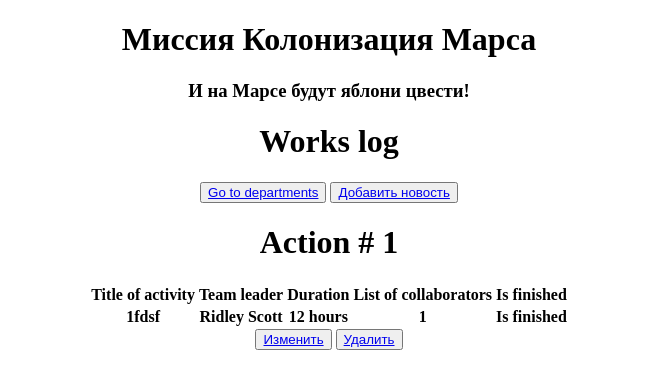
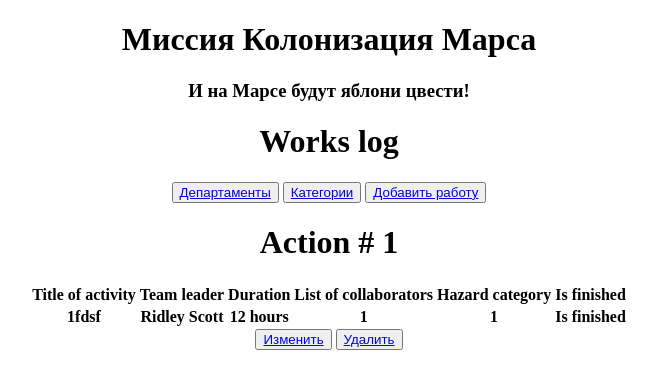
Before and after one commit to foroge/work-log, a Flask app: page / in a window 1280 px wide. Shown: the part 26-415 px from the top of the page, without its empty margins (311-968 px from the left). Run offline with Flask 3, Linux system fonts and the light colour scheme; a user stored in the database is signed in; data comes from the database, SQL or seed files in the repository; both versions use the stored data as it was after the commit; lists and menus that the app fills with data are empty.

Commit message:
category

```diff
--- a/data/__all_models.py
+++ b/data/__all_models.py
@@ -1,3 +1,4 @@
 from . import department
 from . import users
 from . import jobs
+from . import category
--- a/data/jobs.py
+++ b/data/jobs.py
@@ -16,3 +16,7 @@ class Jobs(SqlAlchemyBase):
     start_date = sqlalchemy.Column(sqlalchemy.DateTime, default=datetime.datetime.now)
     end_date = sqlalchemy.Column(sqlalchemy.DateTime)
     is_finished = sqlalchemy.Column(sqlalchemy.Boolean)
+
+    category = orm.relationship("Category",
+                                  secondary="association",
+                                  backref="jobs")
--- a/forms/job.py
+++ b/forms/job.py
@@ -11,4 +11,5 @@ class JobsForm(FlaskForm):
     start_date = DateField('Start date')
     end_date = DateField('End date')
     is_finished = BooleanField("Is finished", validators=[DataRequired()])
+    category = StringField('Category')
     submit = SubmitField('Добавить')
--- a/main.py
+++ b/main.py
@@ -2,8 +2,10 @@ from flask import Flask, render_template, redirect, request
 from data.users import User
 from forms.user import RegisterForm, LoginForm
 from forms.job import JobsForm
+from forms.category import CategoryForm
 from forms.department import DepartmentForm
 from data.jobs import Jobs
+from data.category import Category
 from data.department import Department
 from data import db_session
 from flask_login import LoginManager, login_user, login_required, logout_user, current_user
@@ -26,6 +28,64 @@ def load_user(user_id):
 def logout():
     logout_user()
     return redirect("/")
+
+
+@app.route('/category_delete/<int:id>', methods=['GET', 'POST'])
+@login_required
+def category_delete(id):
+    db_sess = db_session.create_session()
+    cat = db_sess.query(Category).filter(Category.id == id).first()
+    if cat:
+        db_sess.delete(cat)
+        db_sess.commit()
+    else:
+        abort(404)
+    return redirect('/category')
+
+
+@app.route('/category_edit/<int:id>', methods=['GET', 'POST'])
+@login_required
+def category_edit(id):
+    form = CategoryForm()
+    if request.method == "GET":
+        db_sess = db_session.create_session()
+        cat = db_sess.query(Category).filter(CategoryForm.id == id).first()
+        if cat:
+            form.name.data = cat.name
+        else:
+            abort(404)
+    if form.validate_on_submit():
+        db_sess = db_session.create_session()
+        cat = db_sess.query(Category).filter(CategoryForm.id == id).first()
+        if cat:
+            cat.name = form.name.data
+            db_sess.commit()
+            return redirect('/category')
+        else:
+            abort(404)
+    return render_template('category_form.html', title='Редактирование категории', form=form)
+
+
+@app.route('/add_category', methods=['GET', 'POST'])
+def add_category():
+    form = CategoryForm()
+    if form.validate_on_submit():
+        db_sess = db_session.create_session()
+        cat = Category(
+            name=form.name.data,
+        )
+        db_sess.add(cat)
+        db_sess.commit()
+        db_sess.close()
+        return redirect('/category')
+    return render_template('category_form.html', title='Добавить категорию', form=form)
+
+
+@app.route("/category")
+def index_category():
+    db_sess = db_session.create_session()
+    cats = db_sess.query(Category).all()
+    return render_template("category.html", cats=cats)
 
 
 @app.route('/department_delete/<int:id>', methods=['GET', 'POST'])
@@ -110,7 +170,7 @@ def add_department():
                 pass
         db_sess.close()
         return redirect('/department')
-    return render_template('department.html', title='Add department', form=form)
+    return render_template('department.html', title='Добавить департамент', form=form)
 
 
 @app.route("/department")
@@ -149,6 +209,7 @@ def edit_jobs(id):
         jobs = db_sess.query(Jobs).filter(Jobs.id == id).filter(
             (Jobs.team_leader == current_user.id | current_user.id == 1)).first()
         if jobs:
+            form.category.data = ", ".join([str(i.id) for i in jobs.category])
             form.team_leader.data = jobs.team_leader
             form.job.data = jobs.job
             form.work_size.data = jobs.work_size
@@ -163,6 +224,9 @@ def edit_jobs(id):
         jobs = db_sess.query(Jobs).filter(Jobs.id == id).filter(
                                           (Jobs.team_leader == current_user.id | current_user.id == 1)).first()
         if jobs:
+            jobs.categories = None
+            for i in form.categories.data.split(", "):
+                jobs.category.append(db_sess.query(Category).filter(Category.id == i))
             jobs.team_leader = form.team_leader.data
             jobs.job = form.job.data
             jobs.work_size = form.work_size.data
@@ -174,7 +238,7 @@ def edit_jobs(id):
             return redirect('/')
         else:
             abort(404)
-    return render_template('job.html', title='Редактирование новости', form=form)
+    return render_template('job.html', title='Редактирование работы', form=form)
 
 
 @app.route('/add_job', methods=['GET', 'POST'])
@@ -191,11 +255,13 @@ def add_job():
             is_finished=form.is_finished.data,
         )
         db_sess = db_session.create_session()
+        for i in form.category.data.split(", "):
+            job.category.append(db_sess.query(Category).filter(Category.id == i).first())
         db_sess.add(job)
         db_sess.commit()
         db_sess.close()
         return redirect('/')
-    return render_template('job.html', title='Add job', form=form)
+    return render_template('job.html', title='Добавить работу', form=form)
 
 
 @app.route('/login', methods=['GET', 'POST'])
@@ -226,9 +292,10 @@ def index():
             is_finished = "Is finished"
         work_size = f"{work.work_size} hours"
         collaborators = "No members"
+        category = ", ".join([str(i.id) for i in work.category])
         if work.collaborators:
             collaborators = work.collaborators
-        list_works.append([work.id, work.job, team_leader, work_size, collaborators, is_finished, work.team_leader])
+        list_works.append([work.id, work.job, team_leader, work_size, collaborators, category, is_finished, work.team_leader])
     return render_template("index.html", works=list_works)
 
 
--- a/templates/department_index.html
+++ b/templates/department_index.html
@@ -4,7 +4,10 @@
 <h1 xmlns="http://www.w3.org/1999/html">List of departments</h1>
 {% if current_user.is_authenticated %}
 <button>
-    <a href="/" class="btn btn-secondary">Back to Jobs</a>
+    <a href="/" class="btn btn-secondary">Работа</a>
+</button>
+<button>
+    <a href="/category" class="btn btn-secondary">Категории</a>
 </button>
 <button>
     <a href="/add_department" class="btn btn-secondary">Добавить департамент</a>
--- a/templates/index.html
+++ b/templates/index.html
@@ -4,10 +4,13 @@
 <h1 xmlns="http://www.w3.org/1999/html">Works log</h1>
 {% if current_user.is_authenticated %}
 <button>
-    <a href="/department" class="btn btn-secondary">Go to departments</a>
+    <a href="/department" class="btn btn-secondary">Департаменты</a>
 </button>
 <button>
-    <a href="/add_job" class="btn btn-secondary">Добавить новость</a>
+    <a href="/category" class="btn btn-secondary">Категории</a>
+</button>
+<button>
+    <a href="/add_job" class="btn btn-secondary">Добавить работу</a>
 </button>
 {% endif %}
 {% for item in works%}
@@ -19,6 +22,7 @@
             <th>Team leader</th>
             <th>Duration</th>
             <th>List of collaborators</th>
+            <th>Hazard category</th>
             <th>Is finished</th>
         </tr>
         <tr>
@@ -27,6 +31,7 @@
             <th>{{ item[3] }}</th>
             <th>{{ item[4] }}</th>
             <th>{{ item[5] }}</th>
+            <th>{{ item[6] }}</th>
         </tr>
     </table>
 </div>
```
Also changed, not shown: data/category.py (added, +19 -0 lines), forms/category.py (added, +8 -0 lines), templates/category.html (added, +41 -0 lines), templates/category_form.html (added, +19 -0 lines), templates/job.html (+9 -0 lines), db/blogs.db.
